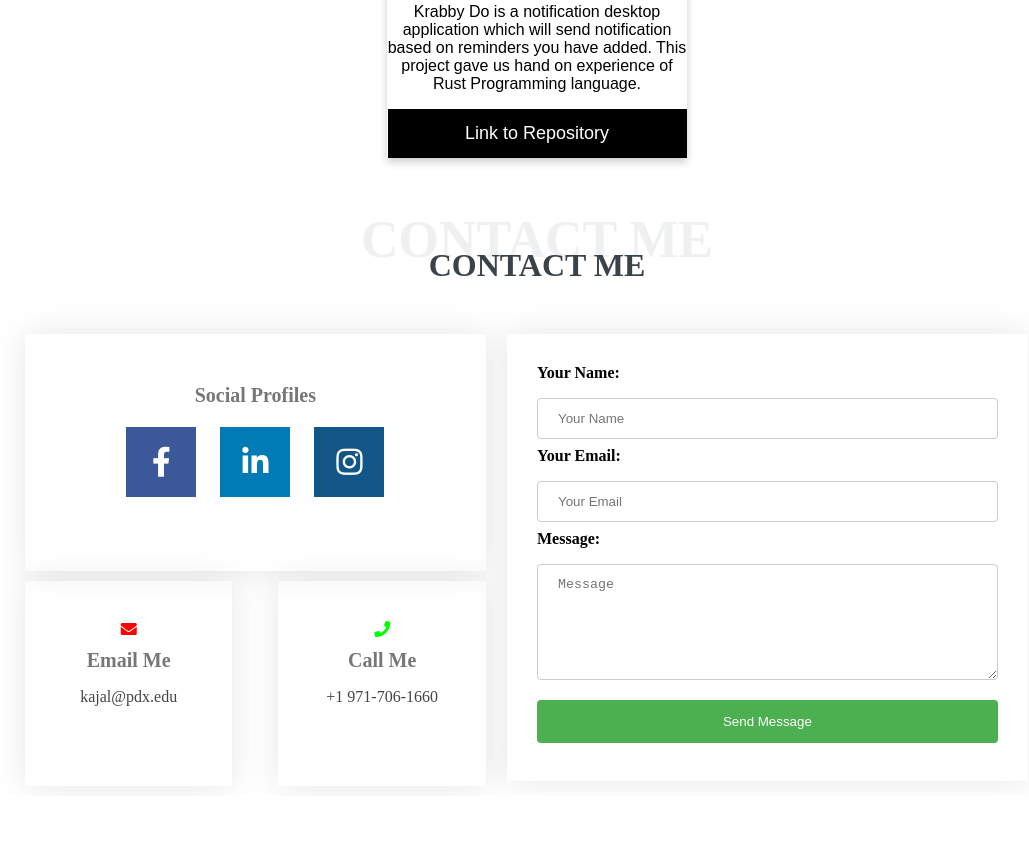
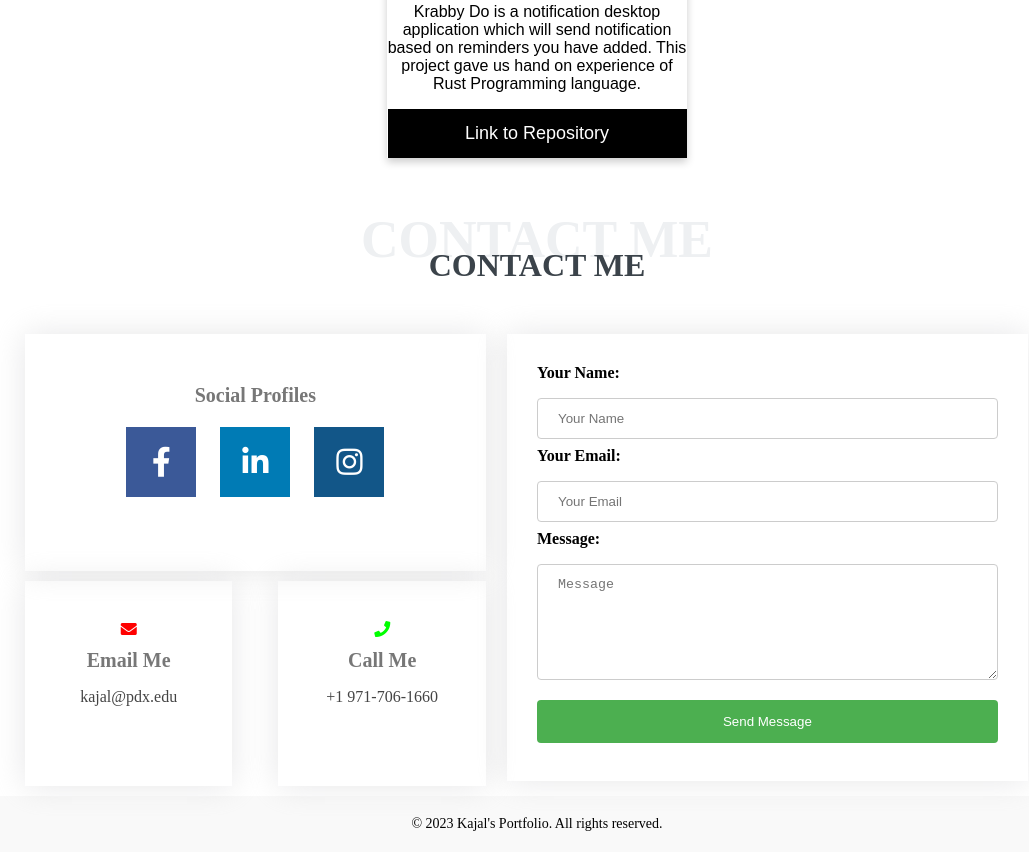
Before and after one commit to kajal8879/kajal8879.github.io, a plain HTML site: page index.html in a window 1280 px wide. Shown: the part 3491-4343 px from the top of the page, without its empty margins (103-1132 px from the left). Before the commit the page ends 4287 px from the top, so only its background shows below. Drawn offline with Linux system fonts and the light colour scheme.

Commit message:
Added footer to my portfolio

```diff
--- a/index.html
+++ b/index.html
@@ -360,5 +360,10 @@
         </div>
       </section>
     </main>
+    <footer id="footer" class="footer">
+      <div class="footer-container">
+        <p>&copy; 2023 Kajal's Portfolio. All rights reserved.</p>
+      </div>
+    </footer>
   </body>
 </html>
--- a/main.js
+++ b/main.js
@@ -58,12 +58,10 @@ for (i = 0; i < coll.length; i++) {
 function handleSubmit(event) {
   event.preventDefault();
 
-  // Accessing form inputs
   var name = document.getElementById("name").value;
   var email = document.getElementById("email").value;
   var message = document.getElementById("message").value;
 
-  // Printing inputs to console
   console.group("Contact Form Data");
   console.log("Name:", name);
   console.log("Email:", email);
--- a/style.css
+++ b/style.css
@@ -374,3 +374,15 @@ body {
   margin-bottom: 0.5rem;
   font-weight: bold;
 }
+
+.footer {
+  background-color: #f9f9f9;
+  padding: 20px 0;
+  text-align: center;
+  font-size: 14px;
+  color: black;
+}
+
+.footer p {
+  margin: 0;
+}
```
